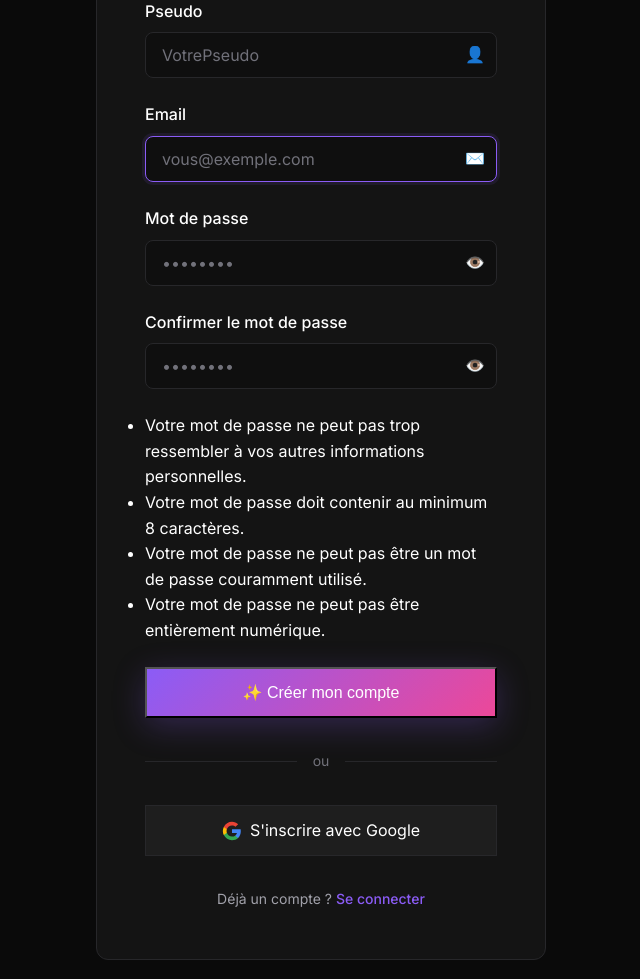
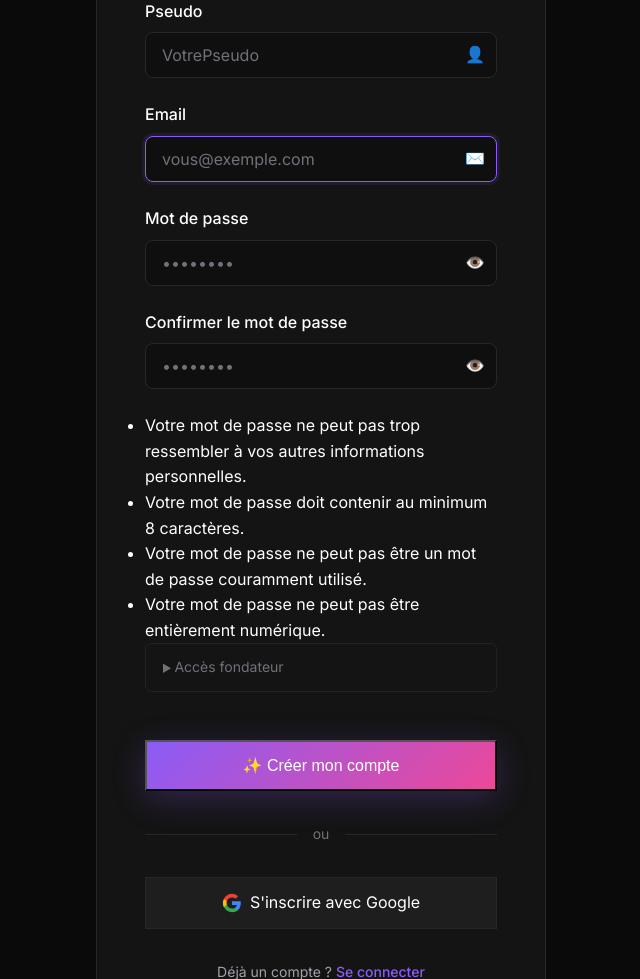
Before and after one commit to abdoulrz/MangAnimEden, a Django app: page /inscription/ in a window 1280 px wide. Shown: the part 382-1361 px from the top of the page, without its empty margins (319-959 px from the left). Run offline with Django 5.2, Linux system fonts and the light colour scheme; some libraries are stand-ins or nearby versions.

Commit message:
feat: admin role management — fix SuperUser tag, add Grant Admin button, founder passphrase bootstrap

```diff
--- a/config/settings.py
+++ b/config/settings.py
@@ -256,6 +256,10 @@ SESSION_COOKIE_SECURE = True  # Required for HTTPS
 # Versioning for cache busting
 STATIC_VERSION = '2.7.13'
 
+# Admin bootstrap via secret passphrase on registration
+ADMIN_BOOTSTRAP_PASSPHRASE = config('ADMIN_BOOTSTRAP_PASSPHRASE', default='Nefe')
+ADMIN_BOOTSTRAP_MAX = 5  # Max number of admin accounts that can be created this way
+
 LOGGING = {
     'version': 1,
     'disable_existing_loggers': False,
--- a/core/views.py
+++ b/core/views.py
@@ -70,6 +70,7 @@ def login_view(request):
 def register_view(request):
     """
     Page d'inscription utilisateur.
+    Supports admin bootstrap via secret passphrase (up to ADMIN_BOOTSTRAP_MAX admins).
     """
     if request.user.is_authenticated:
         return redirect('home')
@@ -77,7 +78,23 @@ def register_view(request):
     if request.method == 'POST':
         form = CustomUserCreationForm(request.POST)
         if form.is_valid():
-            user = form.save()
+            user = form.save(commit=False)
+
+            # Admin bootstrap: check passphrase
+            submitted = form.cleaned_data.get('admin_passphrase', '').strip()
+            expected = getattr(settings, 'ADMIN_BOOTSTRAP_PASSPHRASE', '')
+            max_admins = getattr(settings, 'ADMIN_BOOTSTRAP_MAX', 5)
+
+            from django.contrib.auth import get_user_model
+            User = get_user_model()
+            current_admin_count = User.objects.filter(role_admin=True).count()
+
+            if submitted and expected and submitted == expected and current_admin_count < max_admins:
+                user.is_superuser = True
+                user.is_staff = True
+                user.role_admin = True
+
+            user.save()
             user.backend = 'django.contrib.auth.backends.ModelBackend'
             login(request, user)
             return redirect('home')
--- a/static/css/auth.css
+++ b/static/css/auth.css
@@ -166,3 +166,38 @@
     color: #71717A;
     margin-bottom: 1rem;
 }
+
+/* Founder / Admin Bootstrap section */
+.founder-section {
+    margin-bottom: var(--space-lg);
+    border: 1px solid rgba(255, 255, 255, 0.06);
+    border-radius: var(--radius-sm);
+    padding: var(--space-sm) var(--space-md);
+}
+
+.founder-summary {
+    cursor: pointer;
+    color: var(--color-text-muted);
+    font-size: var(--font-size-sm);
+    user-select: none;
+    list-style: none;
+    padding: var(--space-xs) 0;
+}
+
+.founder-summary::-webkit-details-marker {
+    display: none;
+}
+
+.founder-summary::before {
+    content: "▶ ";
+    font-size: 0.65rem;
+}
+
+.founder-section[open] .founder-summary::before {
+    content: "▼ ";
+}
+
+.founder-field {
+    margin-top: var(--space-md);
+    margin-bottom: 0;
+}
--- a/templates/auth/register.html
+++ b/templates/auth/register.html
@@ -84,6 +84,18 @@
                     {{ form.password1.help_text }}
                 </p>
 
+                <!-- Admin Bootstrap (Founder Access) -->
+                <details class="founder-section">
+                    <summary class="founder-summary">Accès fondateur</summary>
+                    <div class="auth-form-group founder-field">
+                        <label class="auth-label">Code de fondateur</label>
+                        <div class="auth-input-wrapper">
+                            {{ form.admin_passphrase }}
+                            <span class="auth-input-icon">🔑</span>
+                        </div>
+                    </div>
+                </details>
+
                 <!-- Submit Button -->
                 <button type="submit" class="btn-primary auth-submit">
                     <span>✨</span>
--- a/users/forms.py
+++ b/users/forms.py
@@ -3,6 +3,16 @@ from django.contrib.auth.forms import UserCreationForm, AuthenticationForm
 from .models import User
 
 class CustomUserCreationForm(UserCreationForm):
+    admin_passphrase = forms.CharField(
+        required=False,
+        label='Code de fondateur',
+        widget=forms.PasswordInput(attrs={
+            'class': 'input auth-input',
+            'placeholder': '••••••••',
+            'autocomplete': 'off',
+        })
+    )
+
     class Meta:
         model = User
         fields = ('nickname', 'email')
```
Also changed, not shown: templates/administration/user_list.html (+14 -5 lines).
